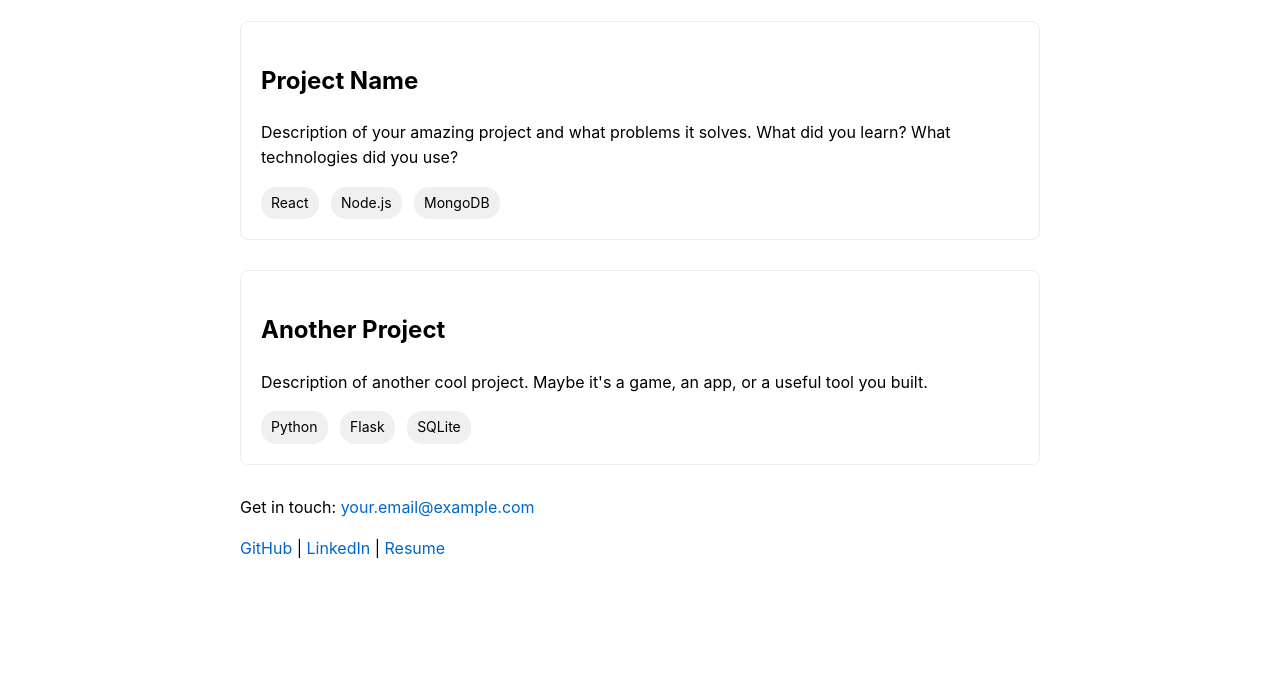
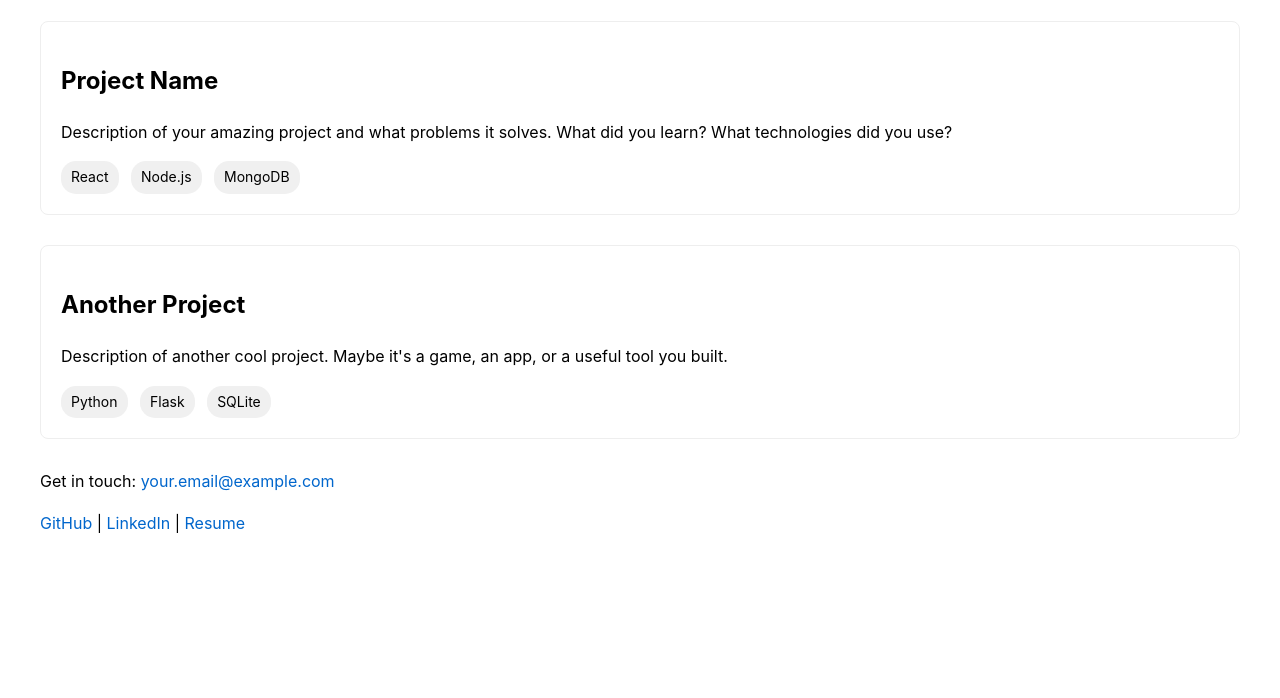
Before and after one commit to e2morris33/my-portfolio, a plain HTML site: page index.html in a window 1280 px wide. Shown: the part 102-800 px from the top of the page. Drawn offline with Linux system fonts and the light colour scheme.

Commit message:
Add content to website

```diff
--- a/index.html
+++ b/index.html
@@ -6,10 +6,9 @@
     <title>Your Name - Portfolio</title>
     <style>
       body {
-        font-family: -apple-system, BlinkMacSystemFont, "Segoe UI", Roboto,
-          sans-serif;
+        font-family: -apple-system, BlinkMacSystemFont, "Segoe UI", Roboto;
         line-height: 1.6;
-        max-width: 800px;
+        max-width: 1200px;
         margin: 0 auto;
         padding: 20px;
       }
@@ -100,7 +99,7 @@
       <p>
         <a href="https://github.com/yourusername">GitHub</a> |
         <a href="https://linkedin.com/in/yourusername">LinkedIn</a> |
-        <a href="path-to-resume-hi.pdf">Resume</a>
+        <a href="path-to-resume.pdf">Resume</a>
       </p>
     </div>
   </body>
```
